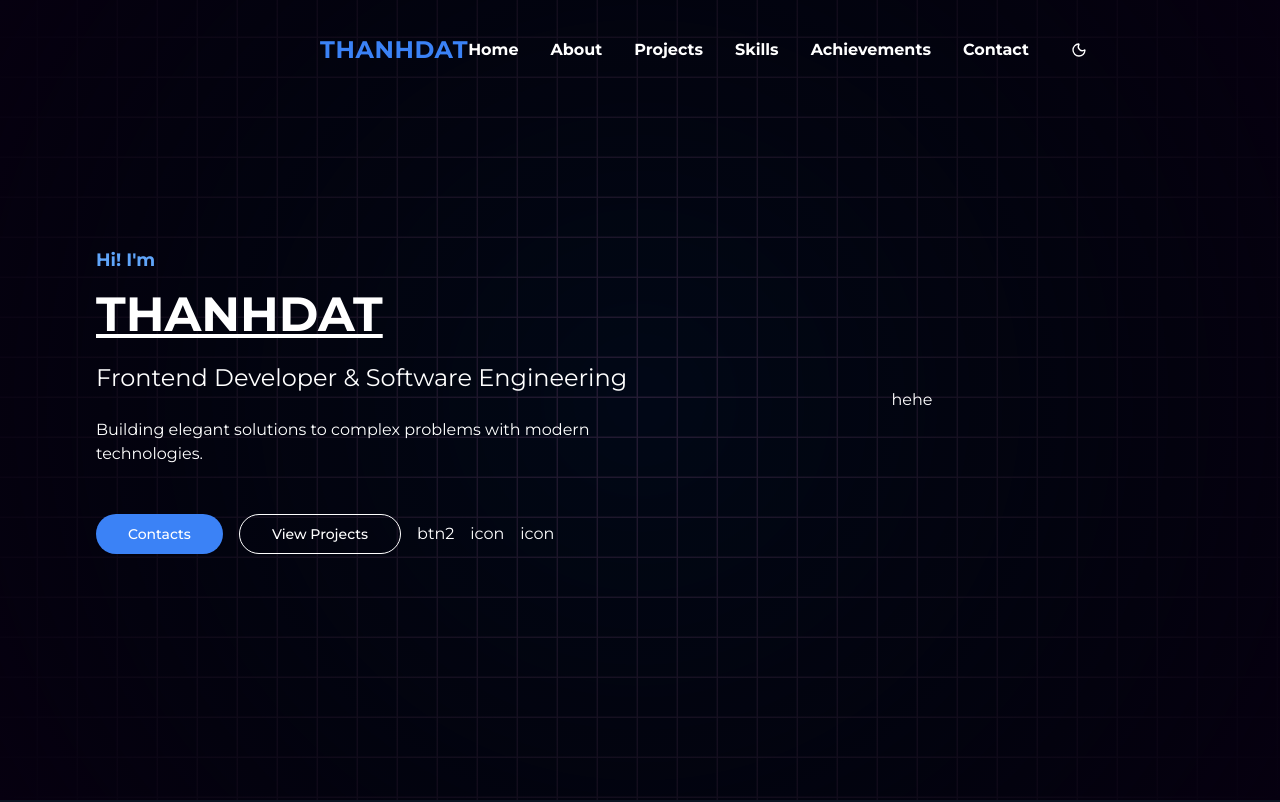
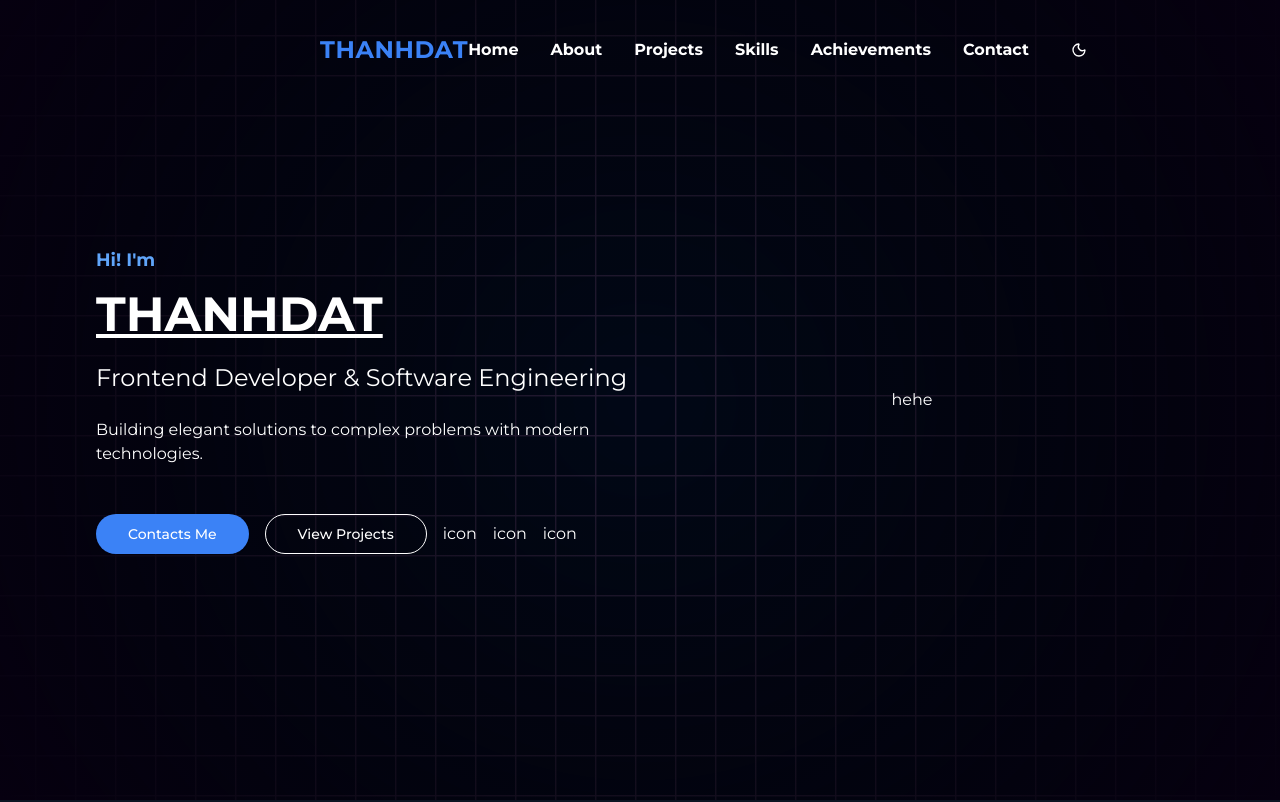
Before and after one commit to thnhdtdev/portfolio, a React (Vite) app: page / in a window 1280 px wide. Shown: the top 802 px of the page. Built offline with nearby package versions, Linux system fonts and the light colour scheme.

Commit message:
🗑️  chore: update color splashScreen

```diff
--- a/src/components/layout/SplashScreen.jsx
+++ b/src/components/layout/SplashScreen.jsx
@@ -7,13 +7,13 @@ const SplashScreen = ({ onDone }) => {
 	useEffect(() => {
 		const timer = setTimeout(() => {
 			if (onDone) onDone();
-		}, 3000);
+		}, 3100);
 		return () => clearTimeout(timer);
 	}, [onDone]);
 
 	return (
 		<div className="fixed inset-0 flex items-center justify-center bg-[#020817] z-50">
-			<div className="w-64 h-64 mx-auto mb-8">
+			<div className="w-80 h-80 mx-auto mb-8">
 				<Lottie animationData={helloAnimation} loop autoplay />
 			</div>
 		</div>
--- a/src/view/homepage.jsx
+++ b/src/view/homepage.jsx
@@ -28,9 +28,9 @@ const HomePage = () => (
 						<Button
 							variant="secondary"
 							size="lg"
-							className="bg-blue-500 text-white rounded-3xl transition-all duration-200 hover:bg-blue-600 hover:shadow-lg"
+							className="bg-blue-500 text-white rounded-3xl transition-all duration-200 hover:bg-blue-600 hover:shadow-lg capitalize"
 						>
-							Contacts
+							Contacts me
 						</Button>
 						<Button
 							variant="ghost"
@@ -39,7 +39,7 @@ const HomePage = () => (
 						>
 							View Projects
 						</Button>
-						<div>btn2</div>
+						<div>icon</div>
 						<div>icon</div>
 						<div>icon</div>
 					</div>
```
Also changed, not shown: src/assets/splashScreen/Hello.json (+1 -1 lines).
